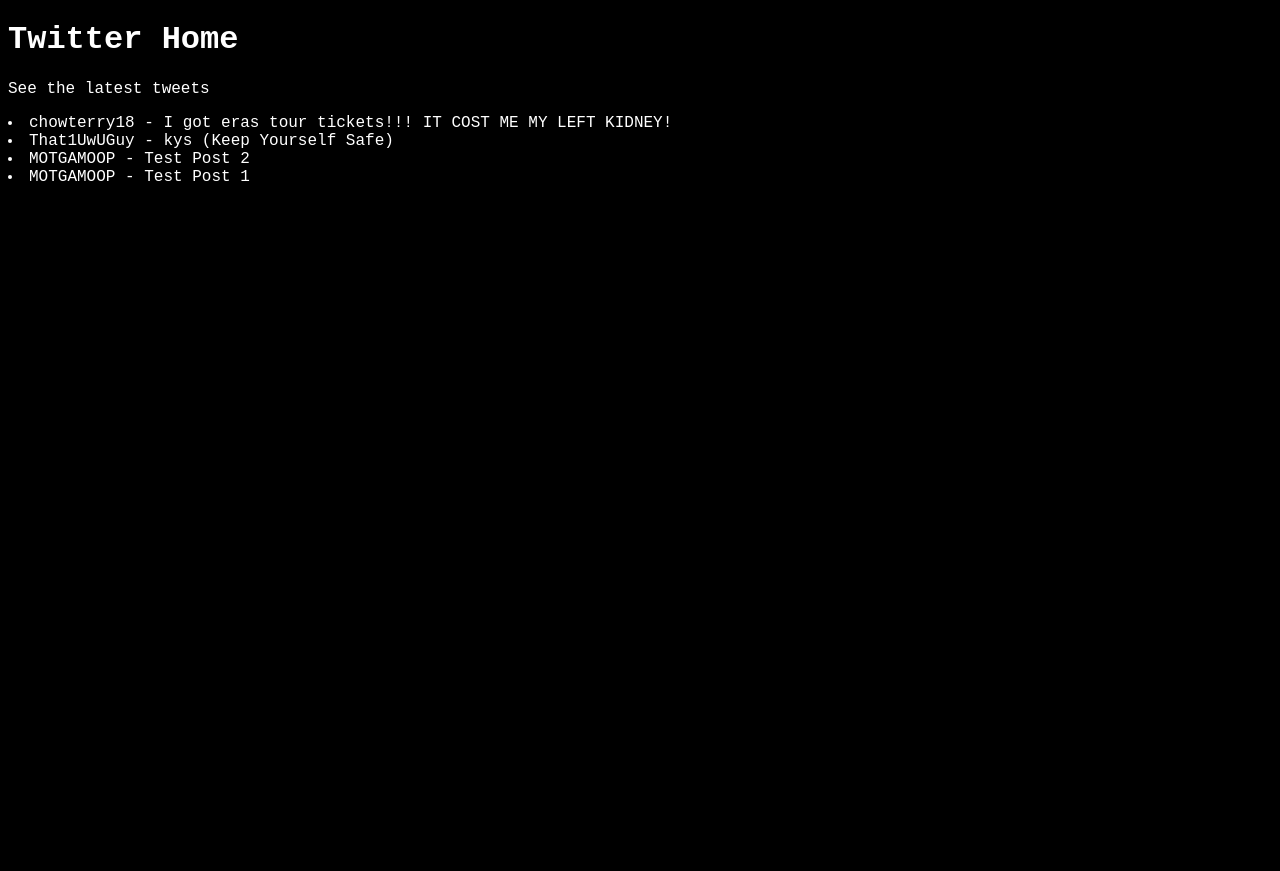
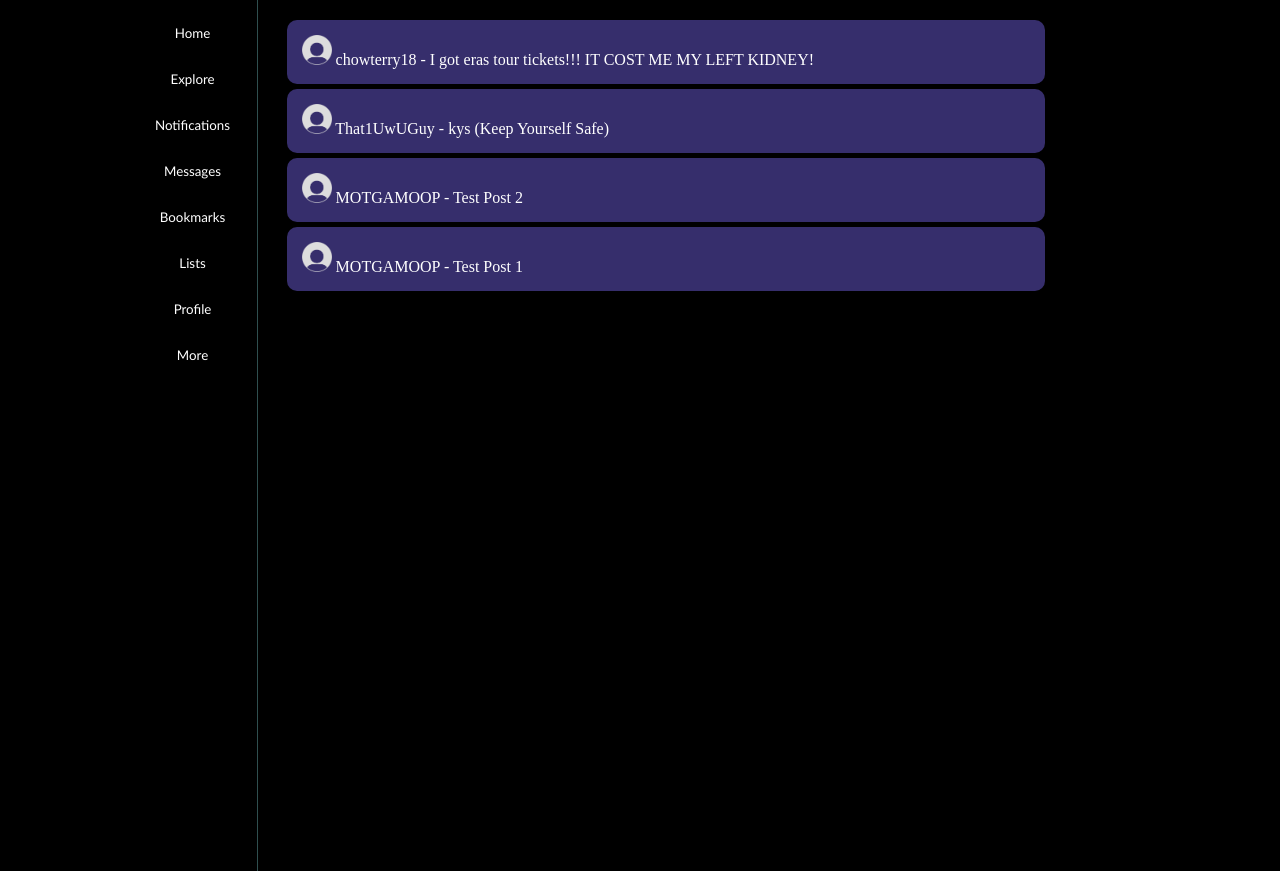
Before and after one commit to James-Fleming12/Twitter-Clone, a Django app: page /twitter/ in a window 1280 px wide. Run offline with Django 4.2, Linux system fonts and the light colour scheme; data comes from the database, SQL or seed files in the repository; both versions use the stored data as it was after the commit.

Commit message:
second push

```diff
--- a/mysite/mysite/settings.py
+++ b/mysite/mysite/settings.py
@@ -120,6 +120,10 @@
 
 STATIC_URL = '/static/'
 
+MEDIA_ROOT = ''
+
+MEDIA_URL = '/media/'
+
 # STATIC_URL = 'static/'
 
 # Default primary key field type
--- a/mysite/twitter/models.py
+++ b/mysite/twitter/models.py
@@ -7,6 +7,7 @@
 
 class User(models.Model):
     username = models.CharField(max_length = 200)
+    profile_picture = models.ImageField(upload_to = "twitter/", default = "twitter/default.png")
     def __str__(self):
         return self.username
 
--- a/mysite/twitter/static/twitter/css/home.css
+++ b/mysite/twitter/static/twitter/css/home.css
@@ -13,3 +13,55 @@
     color:white;
     font-family:'Courier New', Courier, monospace;
 }
+.sidegrid{
+    position:relative;
+    display:grid;
+    grid-template-columns: 50%;
+    justify-content:right;
+}
+.sidebar{
+    position: fixed;
+    width: 20%;
+    height:100%;
+    padding:0.5px;
+    background-color:black;
+    border-right:1px solid;
+    border-color:darkslategray;
+    padding-top:10px;
+}
+.sidebar button{
+    display:block;
+    position:relative;
+    border-radius: 20px;
+    float:right;
+    padding:10px;
+    margin:5px;
+    border:none;
+    background-color:black;
+    color:white;
+    font-family:'Trebuchet MS', 'Lucida Sans Unicode', 'Lucida Grande', 'Lucida Sans', Arial, sans-serif;
+}
+.sidebar button:hover{
+    color:black;
+    background-color: white;
+}
+.postbox{
+    width:60%;
+    border-right: 1px solid;
+    margin-left:22%;
+    padding-top:15px;
+}
+.post{
+    border-radius: 10px;
+    padding:15px;
+    margin:5px;
+    color:white;
+    background-color:rgb(54, 46, 108);
+}
+*{
+    margin: 0;
+    padding: 0;
+}
+a {
+    text-decoration:none;
+}
--- a/mysite/twitter/templates/twitter/home.html
+++ b/mysite/twitter/templates/twitter/home.html
@@ -9,14 +9,29 @@
         <script src = "{% static 'twitter/js/home.js'%}"></script>
     </head>
     <body>
-        <h1> Twitter Home </h1>
-        <p>See the latest tweets</p>
-        {% if post_list %}
-            {% for post in post_list %}
-                <li>{{post.user}} - {{post.text}}</li>
-            {% endfor %}
-        {% else %}
-            <li>No Posts Currently</li>
-        {% endif %}
+        <div class = "sidebar">
+            <div class = "sidegrid">
+                <button href = "#"> Home </button>
+                <button href = "#"> Explore </button>
+                <button href = "#"> Notifications </button>
+                <button href = "#"> Messages </button>
+                <button href = "#"> Bookmarks </button>
+                <button href = "#"> Lists </button>
+                <button href = "#"> Profile </button>
+                <button href = "#"> More </button>
+            </div>
+        </div>
+        <div class = "postbox">
+            {% if post_list %}
+                {% for post in post_list %}
+                    <div class = "post">
+                        <img src = "{{post.user.profile_picture}}", width = 30px, height = 30px>
+                        <span>{{post.user}} - {{post.text}}</span>
+                    </div>
+                {% endfor %}
+            {% else %}
+                <p>No Posts Currently</p>
+            {% endif %}
+        </div>
     </body>
 </html>
```
Also changed, not shown: mysite/db.sqlite3, mysite/mysite/urls.py (line endings or trailing spaces), mysite/twitter/media/twitter/default.png (added), mysite/twitter/migrations/0003_user_profile_picture.py (added), 1 other file.
